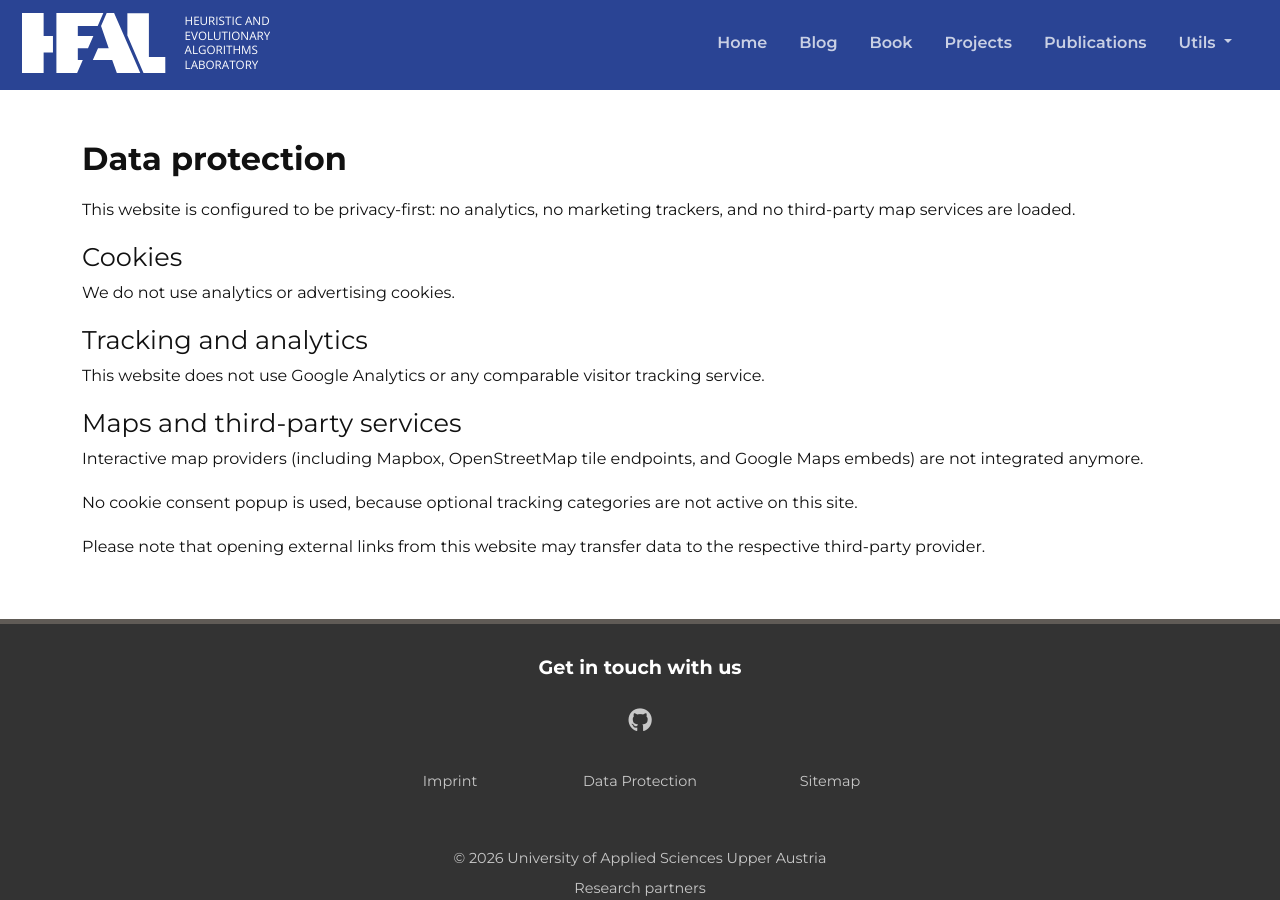
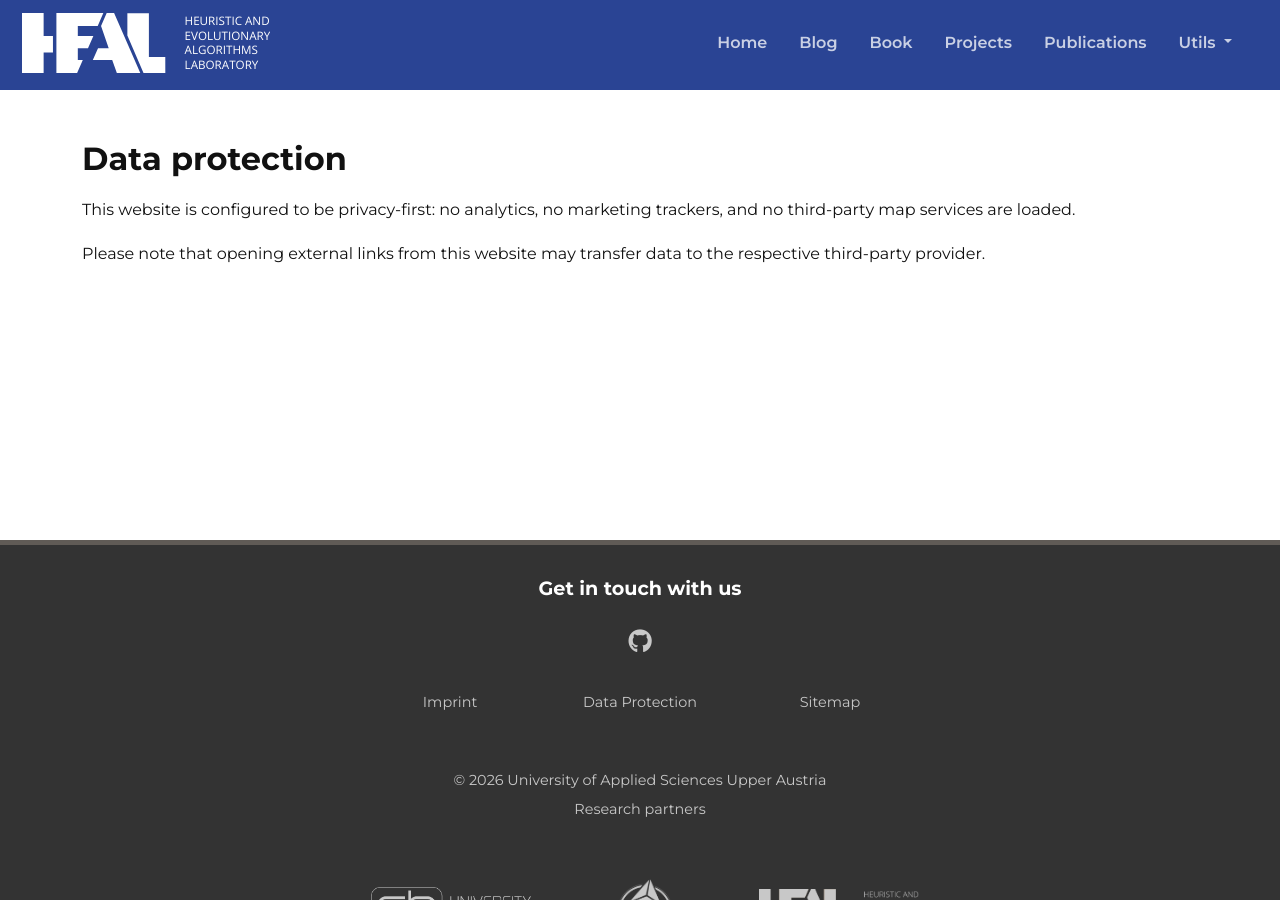
Before and after one commit to heal-research/symbolicregression.github.io, a Jekyll site: the page built from pages/dataprotection.html, in a window 1280 px wide and 900 px high. Built offline with Jekyll 4.4.1, drawn with Linux system fonts in a browser that asks for light colours.

Commit message:
Simplify wording of data protection page.

```diff
--- a/pages/dataprotection.html
+++ b/pages/dataprotection.html
@@ -11,23 +11,6 @@ description: Privacy and data processing information for this website.
 This website is configured to be privacy-first: no analytics, no marketing trackers, and no third-party map services are loaded.
 </p>
 
-<h4>Cookies</h4>
-<p>
-We do not use analytics or advertising cookies.
-</p>
-
-<h4>Tracking and analytics</h4>
-<p>
-This website does not use Google Analytics or any comparable visitor tracking service.
-</p>
-
-<h4>Maps and third-party services</h4>
-<p>
-Interactive map providers (including Mapbox, OpenStreetMap tile endpoints, and Google Maps embeds) are not integrated anymore.
-</p>
-<p>
-No cookie consent popup is used, because optional tracking categories are not active on this site.
-</p>
 <p>
 Please note that opening external links from this website may transfer data to the respective third-party provider.
 </p>
```
